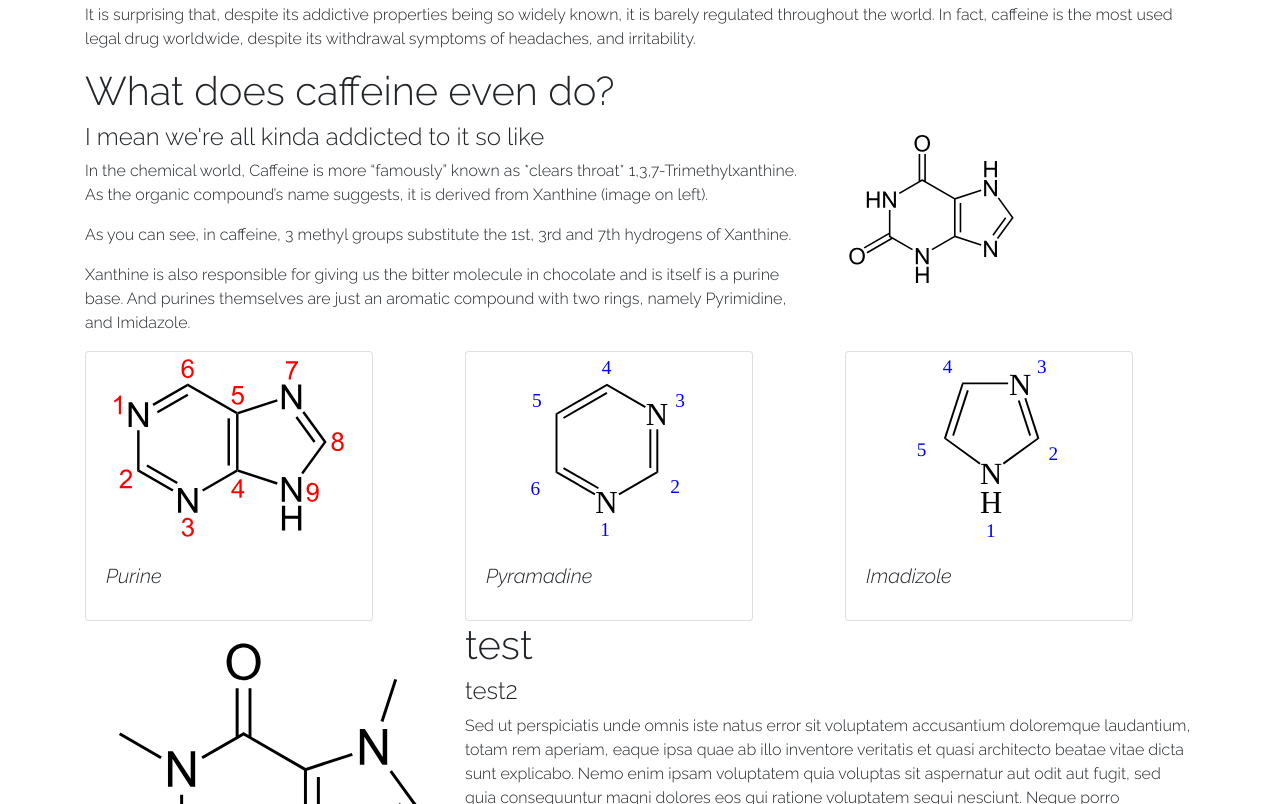
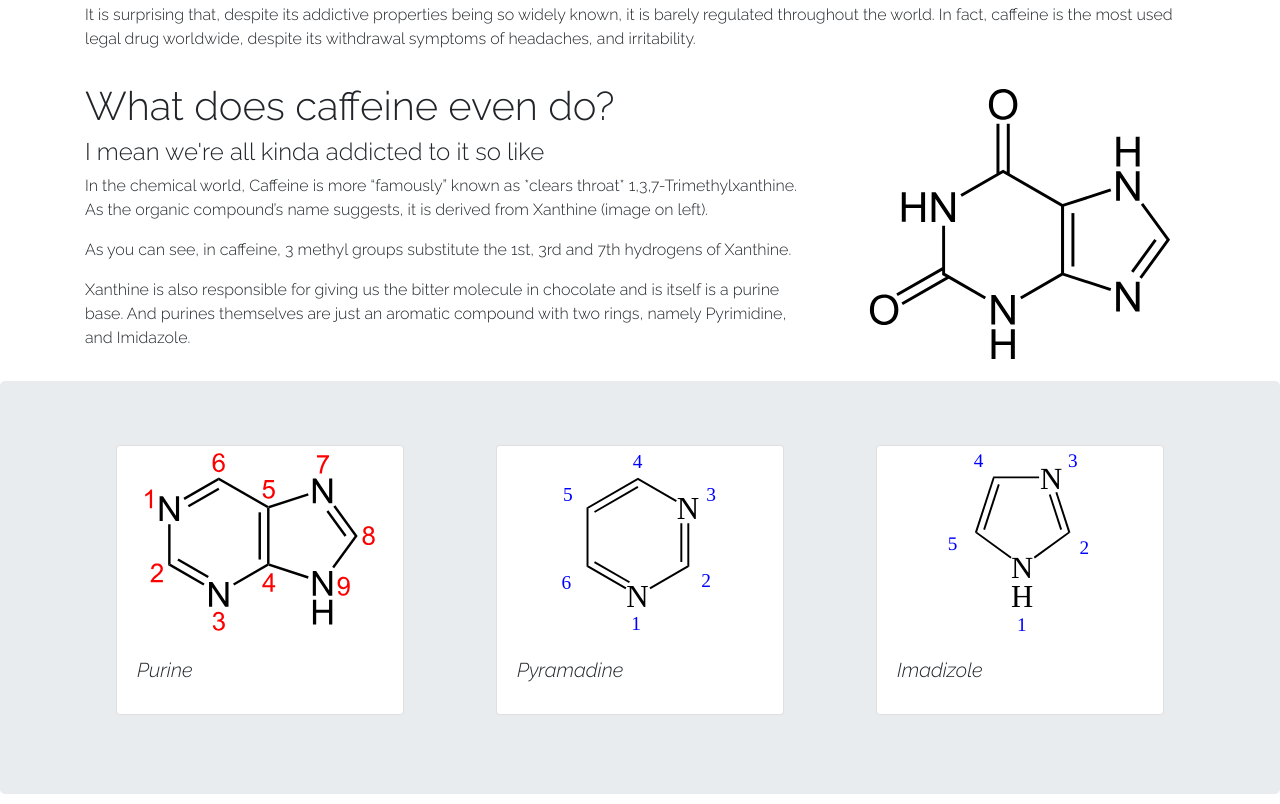
Before and after one commit to aaqsr/caffeine, a Gatsby site: page / in a window 1280 px wide. Shown: the part 756-1560 px from the top of the page. Built offline with nearby package versions, Linux system fonts and the light colour scheme; Gatsby itself is replaced by a stand-in of ours.

Commit message:
Centered items

```diff
--- a/src/components/BodyImage.tsx
+++ b/src/components/BodyImage.tsx
@@ -11,7 +11,7 @@ interface ImageProps {
 export const Image: React.FC<ImageProps> = props => {
 
     return (
-        <Col sm={props.colNum}>
+        <Col className="d-flex justify-content-center" md={props.colNum}>
             <span className="helper"></span>
             <img src={props.image} />
         </Col>
--- a/src/components/BodyText.tsx
+++ b/src/components/BodyText.tsx
@@ -9,7 +9,7 @@ interface TextProps {
 }
 
 export const Text: React.FC<TextProps> = props => (
-    <Col sm={props.colNum}>
+    <Col md={props.colNum}>
         <h1>{props.heading}</h1>
         <h4>{props.subheading}</h4>
         {props.children}
--- a/src/components/ImagePanel.tsx
+++ b/src/components/ImagePanel.tsx
@@ -1,5 +1,7 @@
 import * as React from "react";
-import { Container, Row, Col, Card } from "react-bootstrap";
+import { Jumbotron, Container, Row, Col, Card } from "react-bootstrap";
+
+import '../styles/image.scss';
 
 interface panelProps {
     content: { img: string; heading?: string; caption?: string }[];
@@ -7,11 +9,17 @@ interface panelProps {
 
 export const ImagePanel: React.FC<panelProps> = (props) => (
     <>
+        <Jumbotron>
             <Container>
                 <Row>
                     {props.content.map((val) => (
-                    <Col>
-                        <Card style={{ width: "18rem" }}>
+                        <Col className="d-flex justify-content-center">
+                            <Card
+                                style={{
+                                    width: "18rem",
+                                    verticalAlign: "middle"
+                                }}
+                            >
                                 <Card.Img
                                     variant="top"
                                     src={val.img}
@@ -28,5 +36,6 @@ export const ImagePanel: React.FC<panelProps> = (props) => (
                     ))}
                 </Row>
             </Container>
+        </Jumbotron>
     </>
 );
--- a/src/styles/general.scss
+++ b/src/styles/general.scss
@@ -3,3 +3,7 @@
 body {
     font-family: 'Raleway', sans-serif;
 }
+
+.container {
+    padding-bottom: 15px;
+}
--- a/src/styles/image.scss
+++ b/src/styles/image.scss
@@ -1,5 +1,6 @@
 img {
     vertical-align: middle;
+    margin: 0 auto;
 }
 
 .helper {
```
Lines whose indentation alone changed are shown as unchanged.
